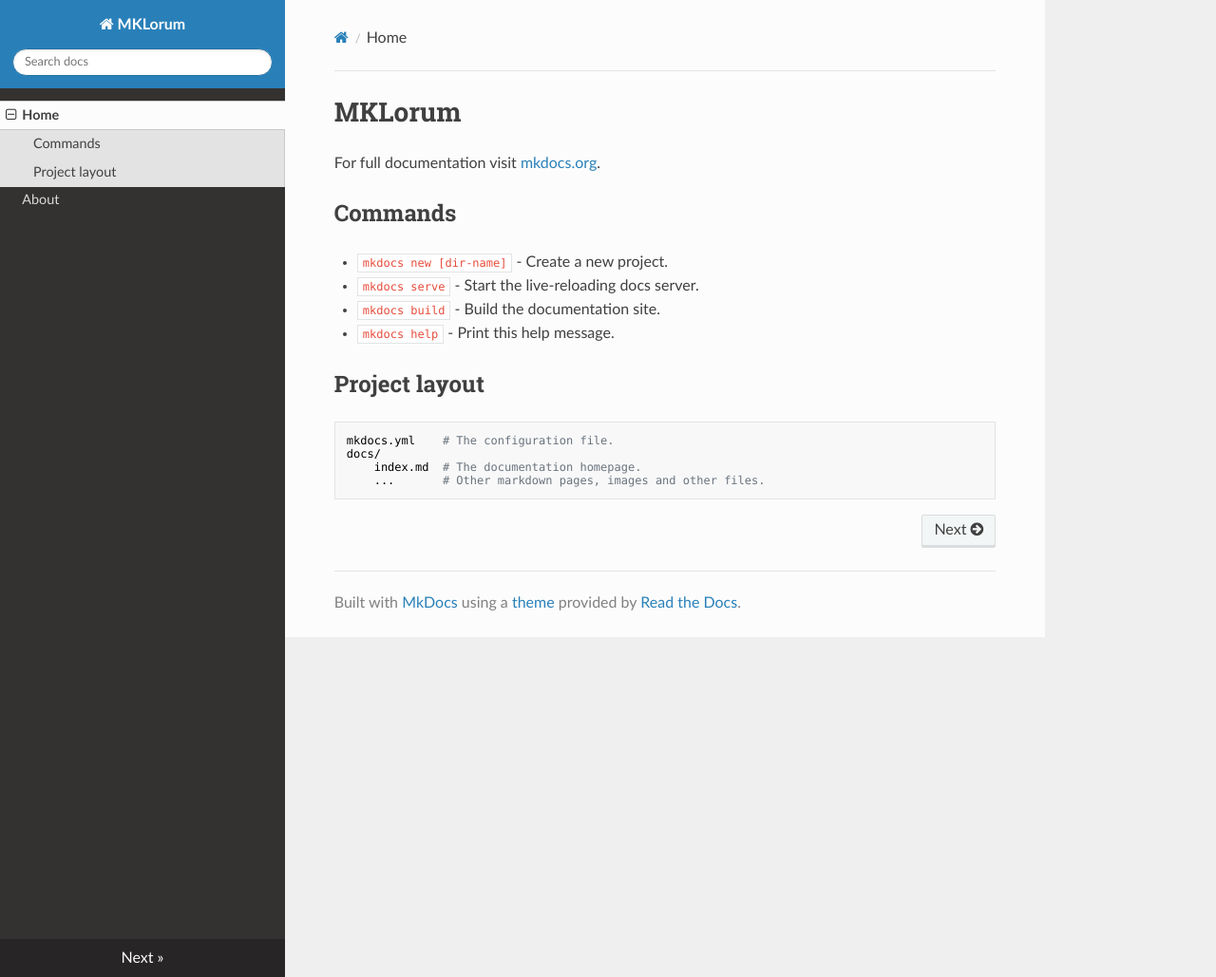
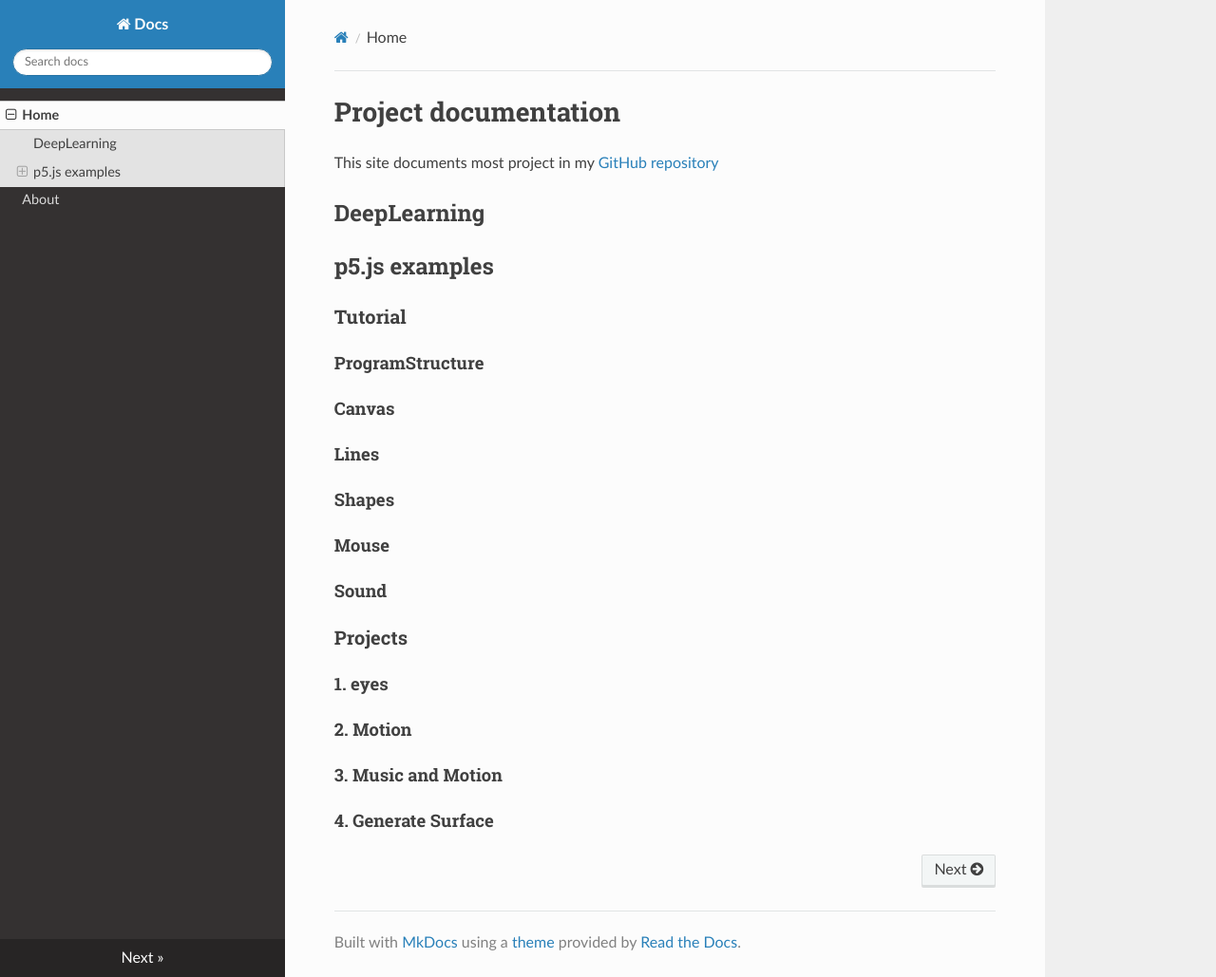
Before and after one commit to ugmurthy/docs, an MkDocs documentation site: the page built from docs/index.md, in a window 1280 px wide and 1029 px high. Shown: the whole window at 95% size. Built offline with MkDocs 1.6.1, drawn with Linux system fonts in a browser that asks for light colours; nearby versions of some CDN libraries; old or Windows-style settings are respelled for this version of MkDocs.

Commit message:
modified mkdocs.yml plus minor changes

```diff
--- a/docs/index.md
+++ b/docs/index.md
@@ -1,17 +1,24 @@
-# MKLorum
+# Project documentation
 
-For full documentation visit [mkdocs.org](http://mkdocs.org).
+This site documents most project in my [GitHub repository](https://github.com/ugmurthy)
 
-## Commands
+## DeepLearning
 
-* `mkdocs new [dir-name]` - Create a new project.
-* `mkdocs serve` - Start the live-reloading docs server.
-* `mkdocs build` - Build the documentation site.
-* `mkdocs help` - Print this help message.
 
-## Project layout
+## p5.js examples
 
-    mkdocs.yml    # The configuration file.
-    docs/
-        index.md  # The documentation homepage.
-        ...       # Other markdown pages, images and other files.
+### Tutorial
+
+#### ProgramStructure
+#### Canvas
+#### Lines
+#### Shapes
+#### Mouse
+#### Sound
+
+### Projects
+
+#### 1. eyes
+#### 2. Motion
+#### 3. Music and Motion
+#### 4. Generate Surface
--- a/mkdocs.yml
+++ b/mkdocs.yml
@@ -1,4 +1,4 @@
-site_name: MKLorum
+site_name: Docs
 pages:
    - Home: index.md
    - About: about.md
```
Also changed, not shown: docs/about.md (+3 -0 lines), site/about/index.html, site/index.html, site/search/search_index.json.
